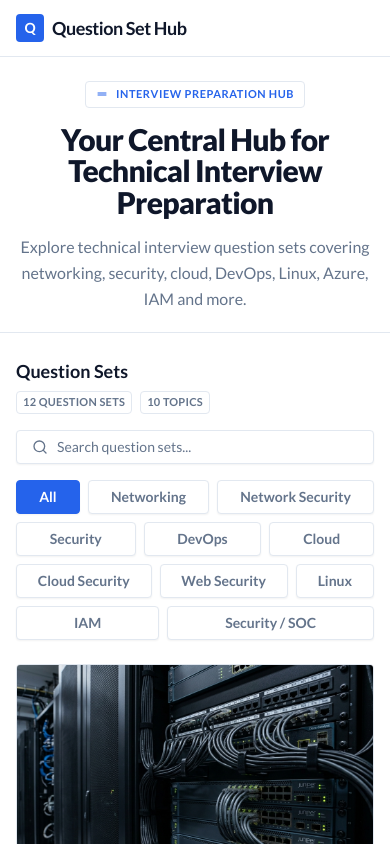
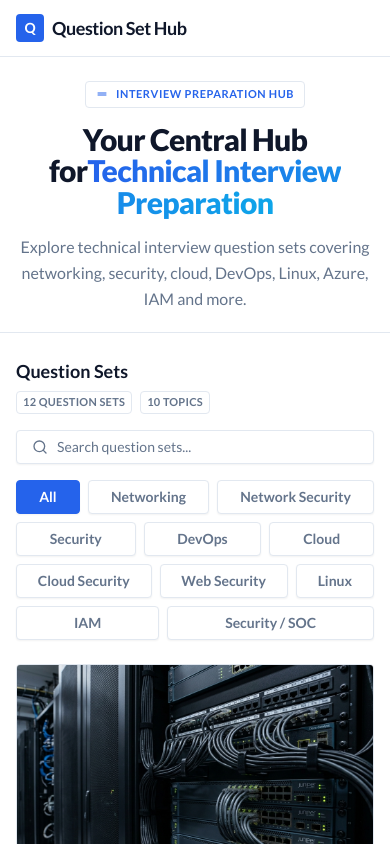
Before and after one commit to Nirmalakhadka18/Question_Set_Hub, a React (Vite) app: page / in a window 390 px wide. Shown: the top 844 px of the page. Built offline with nearby package versions, Linux system fonts and the light colour scheme.

Commit message:
add blue cyan gradient to hero heading

```diff
--- a/src/components/Hero.tsx
+++ b/src/components/Hero.tsx
@@ -8,8 +8,9 @@ export default function Hero() {
           INTERVIEW PREPARATION HUB
         </div>
 
-        <h1 className="max-w-[1100px] text-3xl font-extrabold tracking-tight text-[var(--fg)] sm:text-[40px] lg:text-[52px] leading-[1.05] mb-4">
-          Your Central Hub for<br className="hidden sm:block" /> Technical Interview Preparation
+        <h1 className="max-w-[1100px] text-3xl font-extrabold tracking-tight sm:text-[40px] lg:text-[52px] leading-[1.05] mb-4">
+          <span className="text-[var(--fg)]">Your Central Hub for</span><br className="hidden sm:block" />
+          <span className="bg-gradient-to-r from-[#2563eb] to-[#0ea5e9] bg-clip-text text-transparent">Technical Interview Preparation</span>
         </h1>
 
         <p className="max-w-[800px] text-base font-medium leading-relaxed text-[var(--fg-muted)]">
```
